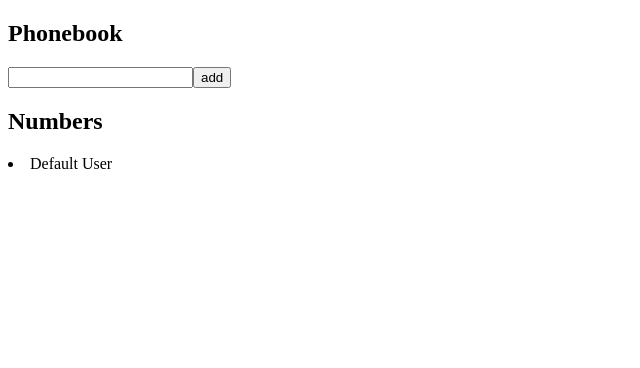
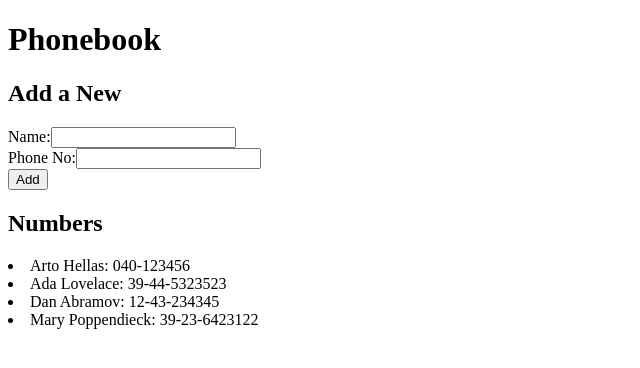
Before and after one commit to Anandprabhu530/Full-Stack-Open, a React (Vite) app: page / in a window 1280 px wide. Shown: the top 368 px of the page, without its empty margins (0-640 px from the left). Built offline with nearby package versions, Linux system fonts and the light colour scheme.

Commit message:
Updated till Exercise 2.8

```diff
--- a/src/App.jsx
+++ b/src/App.jsx
@@ -6,37 +6,68 @@ import { useState } from "react";
 const Display = ({ person }) => {
   return (
     <div>
-      <li>{person.name}</li>
+      <li>
+        {person.name}: {person.number}
+      </li>
     </div>
   );
 };
 const App = () => {
-  const [persons, setPersons] = useState([{ name: "Default User" }]);
+  const [persons, setPersons] = useState([
+    { name: "Arto Hellas", number: "040-123456", id: 1 },
+    { name: "Ada Lovelace", number: "39-44-5323523", id: 2 },
+    { name: "Dan Abramov", number: "12-43-234345", id: 3 },
+    { name: "Mary Poppendieck", number: "39-23-6423122", id: 4 },
+  ]);
+
   const [newName, setNewName] = useState("");
+  const [newNumber, setNewNumber] = useState("");
 
   const handlechange = (event) => {
     setNewName(event.target.value);
   };
 
+  const handlechangeNumber = (event) => {
+    setNewNumber(event.target.value);
+  };
+
   const adder = (event) => {
-    if (newName.length === 0) {
+    if (newName.length === 0 || newNumber.length === 0) {
       event.preventDefault();
+      alert("Invalid Name or Number");
       return;
+    }
+    for (let i = 0; i < persons.length; i++) {
+      if (persons[i].name === newName) {
+        alert(`${newName} already exists in the Phone book`);
+        event.preventDefault();
+        return;
+      }
     }
     event.preventDefault();
     const temp = {
       name: newName,
+      number: newNumber,
     };
     setPersons(persons.concat(temp));
     setNewName("");
+    setNewNumber("");
   };
 
   return (
     <div>
-      <h2>Phonebook</h2>
+      <h1>Phonebook</h1>
+      <h2>Add a New</h2>
       <form onSubmit={adder}>
-        <input value={newName} onChange={handlechange} />
-        <button type="submit">add</button>
+        <div>
+          Name:
+          <input value={newName} onChange={handlechange} />
+        </div>
+        <div>
+          Phone No:
+          <input value={newNumber} onChange={handlechangeNumber} />
+        </div>
+        <button type="submit">Add</button>
       </form>
       <h2>Numbers</h2>
       <div>
--- a/src/main.jsx
+++ b/src/main.jsx
@@ -1,26 +1,10 @@
-// import React from "react";
+import React from "react";
 
 import ReactDOM from "react-dom/client";
 import App from "./App.jsx";
 
-const notes = [
-  {
-    id: 1,
-    content: "HTML is easy",
-    important: true,
-  },
-  {
-    id: 2,
-    content: "Browser can execute only JavaScript",
-    important: false,
-  },
-  {
-    id: 3,
-    content: "GET and POST are the most important methods of HTTP protocol",
-    important: true,
-  },
-];
-
 ReactDOM.createRoot(document.getElementById("root")).render(
-  <App key={0} notes={notes} />
+  <React.StrictMode>
+    <App />
+  </React.StrictMode>
 );
```
